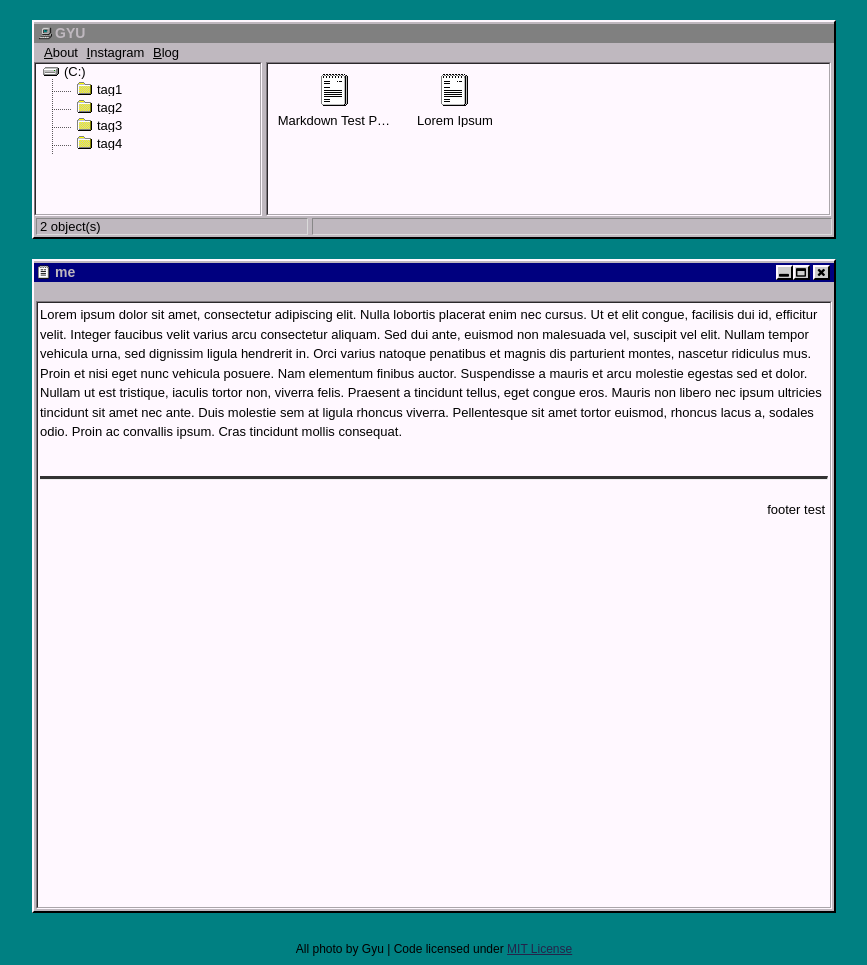
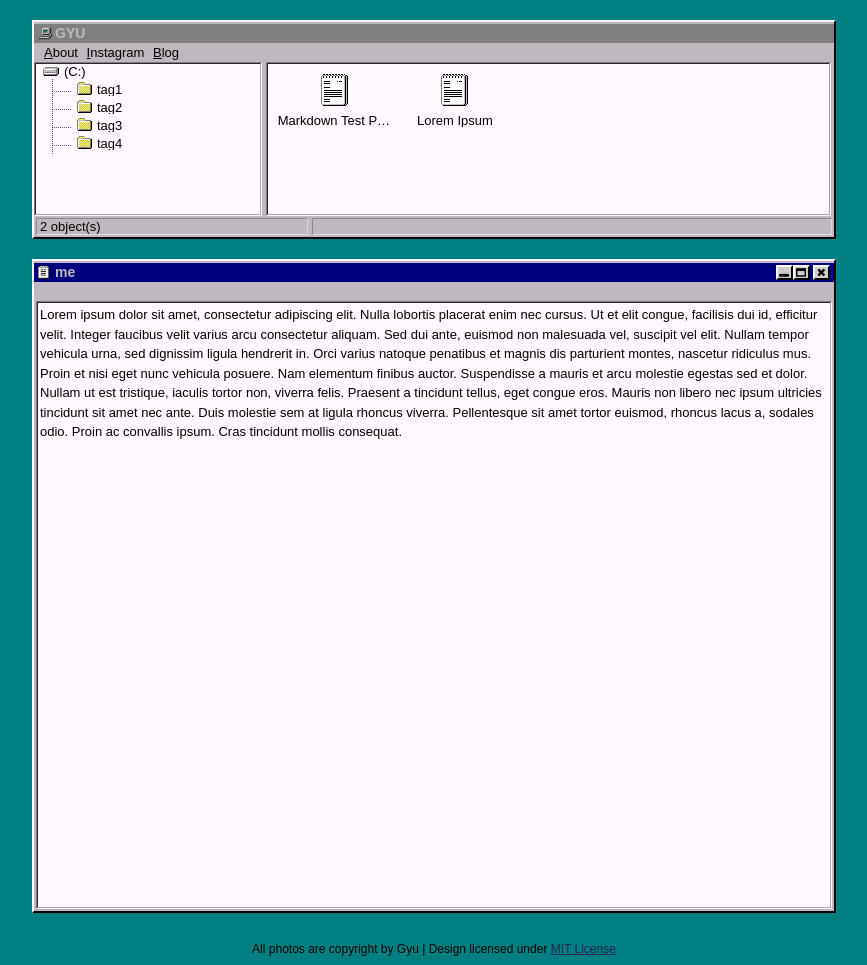
Before and after one commit to likegyu/gyu, a Jekyll site: the page built from me/index.md, in a window 1280 px wide. Shown: the whole page, without its empty margins (206-1073 px from the left). Built offline with Jekyll 4.4.1, drawn with Linux system fonts in a browser that asks for light colours.

Commit message:
Update default.html

```diff
--- a/_layouts/default.html
+++ b/_layouts/default.html
@@ -83,16 +83,13 @@
 			</ul>
 			<div class="post_content">
         		{{ content }}
-				{% if page.title %}
-					{% include donate.html %}
-				{% endif %}
 			</div>
 		</div>
     {% endif %}
 	<script src="/assets/js/001.js"></script>
 	<script src="/assets/js/002.js"></script>
 	<div class="footer">
-		<p>All photo by Gyu | Code licensed under <a href="https://github.com/h01000110/h01000110.github.io/blob/master/LICENSE" target="_blank">MIT License</a></p>
+		<p>All photos are copyright by Gyu | Design licensed under <a href="https://github.com/h01000110/h01000110.github.io/blob/master/LICENSE" target="_blank">MIT License</a></p>
 	</div>
 </body>
 </html>
```
